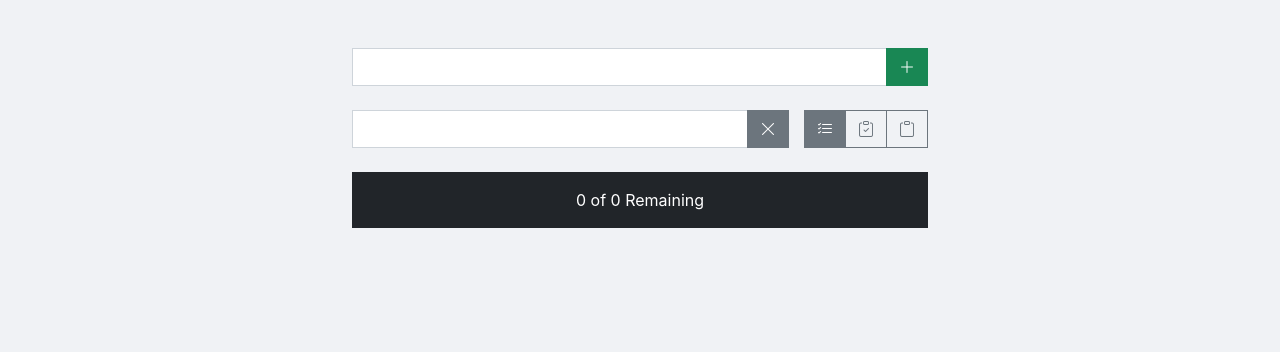
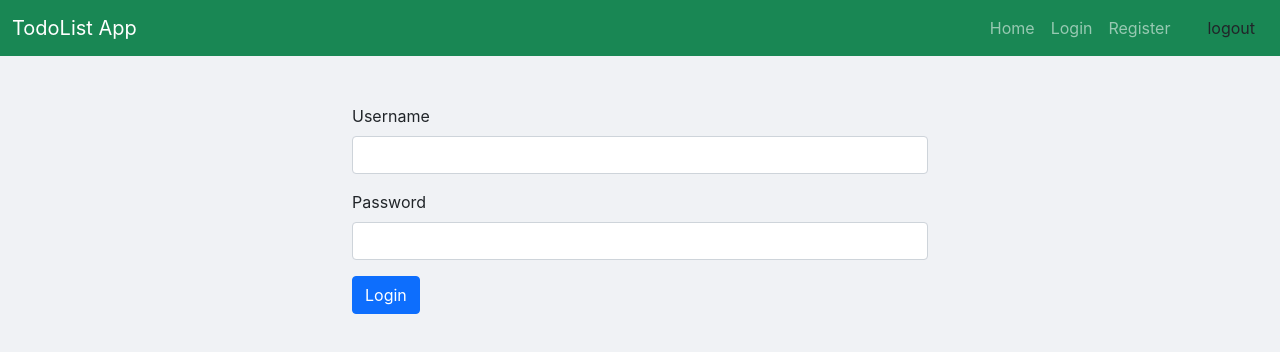
Before and after one commit to AofPatiphan/Workshop-Todo-List, a React (Create React App) app: page /login in a window 1280 px wide. Shown: the top 352 px of the page. Built offline with nearby package versions, Linux system fonts and the light colour scheme; no server answers.

Commit message:
use useLocation

```diff
--- a/package.json
+++ b/package.json
@@ -14,6 +14,7 @@
     "bootstrap-icons": "^1.7.2",
     "react": "^17.0.2",
     "react-dom": "^17.0.2",
+    "react-router-dom": "^6.2.1",
     "react-scripts": "5.0.0",
     "web-vitals": "^2.1.2"
   },
--- a/src/App.js
+++ b/src/App.js
@@ -1,21 +1,22 @@
-import AddTodo from './components/AddTodo';
-import RemainingMessage from './components/RemainingMessage';
-import SearchBar from './components/SearchBar';
-import TodoList from './components/TodoList';
-import TodoListContextProvider from './contexts/TodoListContext';
+import { Route, Routes } from 'react-router-dom';
+import Header from './components/Header';
+import Home from './pages/Home';
+import Login from './pages/Login';
+import AuthContextProvider from './contexts/AuthContext';
 
 function App() {
     return (
-        <div className="container">
-            <div className="mt-5 mx-auto mw-xs">
-                <TodoListContextProvider>
-                    <AddTodo />
-                    <SearchBar />
-                    <RemainingMessage />
-                    <TodoList />
-                </TodoListContextProvider>
+        <AuthContextProvider>
+            <Header />
+            <div className="container">
+                <div className="mt-5 mx-auto mw-xs">
+                    <Routes>
+                        <Route path="/" element={<Home />}></Route>
+                        <Route path="/login" element={<Login />}></Route>
+                    </Routes>
+                </div>
             </div>
-        </div>
+        </AuthContextProvider>
     );
 }
 
--- /dev/null
+++ b/src/components/Header.jsx
@@ -0,0 +1,72 @@
+import React from 'react';
+import { useLocation, useNavigate } from 'react-router-dom';
+import { useContext, useEffect } from 'react';
+import { AuthContext } from '../contexts/AuthContext';
+
+import { Link } from 'react-router-dom';
+const Header = () => {
+    const {
+        setUsername,
+        password,
+        setPassword,
+        error,
+        setError,
+        handleSubmitLogin,
+    } = useContext(AuthContext);
+
+    const navigate = useNavigate();
+    const { state } = useLocation();
+    console.log(state);
+
+    const handleClick = (e) => {
+        e.preventDefault();
+        localStorage.clear('token');
+        navigate('/login');
+    };
+
+    return (
+        <div>
+            <nav className="navbar navbar-expand-lg navbar-dark bg-success">
+                <div className="container-fluid">
+                    <Link className="navbar-brand" to="/">
+                        TodoList App
+                    </Link>
+                    <div className="collapse navbar-collapse justify-content-end">
+                        <div className="navbar-nav">
+                            <Link className="nav-link " to="/">
+                                Home
+                            </Link>
+                            <Link className="nav-link" to="/login" style={{}}>
+                                Login
+                            </Link>
+                            <Link
+                                className="nav-link"
+                                to="/register"
+                                style={{}}
+                            >
+                                Register
+                            </Link>
+                            <Link
+                                className="nav-link"
+                                to="/register"
+                                style={{}}
+                            >
+                                {state?.username}
+                            </Link>
+
+                            <button
+                                type="submit"
+                                className="btn "
+                                onClick={handleClick}
+                            >
+                                logout
+                            </button>
+                        </div>
+                    </div>
+                </div>
+            </nav>
+        </div>
+    );
+};
+
+export default Header;
--- /dev/null
+++ b/src/components/LoginForm.jsx
@@ -0,0 +1,50 @@
+import React from 'react';
+import { useContext } from 'react';
+import { AuthContext } from '../contexts/AuthContext';
+
+function LoginForm() {
+    const {
+        username,
+        setUsername,
+        password,
+        setPassword,
+        error,
+        handleSubmitLogin,
+    } = useContext(AuthContext);
+    return (
+        <>
+            {error && <div className="alert alert-danger">{error}</div>}
+            <form onSubmit={handleSubmitLogin}>
+                <div className="mb-3">
+                    <label htmlFor="username" className="form-label">
+                        Username
+                    </label>
+                    <input
+                        type="text"
+                        className="form-control"
+                        id="username"
+                        value={username}
+                        onChange={(e) => setUsername(e.target.value)}
+                    />
+                </div>
+                <div className="mb-3">
+                    <label htmlFor="password" className="form-label">
+                        Password
+                    </label>
+                    <input
+                        type="password"
+                        className="form-control"
+                        id="password"
+                        value={password}
+                        onChange={(e) => setPassword(e.target.value)}
+                    />
+                </div>
+                <button type="submit" className="btn btn-primary">
+                    Login
+                </button>
+            </form>
+        </>
+    );
+}
+
+export default LoginForm;
--- /dev/null
+++ b/src/config/axios.js
@@ -0,0 +1,6 @@
+import axios from 'axios';
+import { API_ENDPOINT_URL } from './env';
+
+axios.defaults.baseURL = API_ENDPOINT_URL;
+
+export default axios;
--- /dev/null
+++ b/src/config/env.js
@@ -0,0 +1,3 @@
+const API_ENDPOINT_URL = 'http://localhost:8003';
+
+export { API_ENDPOINT_URL };
--- /dev/null
+++ b/src/contexts/AuthContext.jsx
@@ -0,0 +1,45 @@
+import axios from '../config/axios';
+import { createContext, useState, useEffect } from 'react';
+import { useNavigate } from 'react-router-dom';
+const AuthContext = createContext();
+
+function AuthContextProvider(props) {
+    const [username, setUsername] = useState('');
+    const [password, setPassword] = useState('');
+    const [error, setError] = useState('');
+
+    const navigate = useNavigate();
+
+    const handleSubmitLogin = (e) => {
+        e.preventDefault();
+        axios
+            .post('/auth/login', { username, password })
+            .then((res) => {
+                console.log(res.data);
+                localStorage.setItem('token', res.data.token); // เก็บค่าไว้ใน local
+                navigate('/', { replace: false, state: { username } });
+            })
+            .catch((err) => {
+                console.log(err);
+                setError('Invalid username or password');
+                setTimeout(() => setError(''), 5000);
+            });
+    };
+    return (
+        <AuthContext.Provider
+            value={{
+                username,
+                setUsername,
+                password,
+                setPassword,
+                error,
+                setError,
+                handleSubmitLogin,
+            }}
+        >
+            {props.children}
+        </AuthContext.Provider>
+    );
+}
+export default AuthContextProvider;
+export { AuthContext };
--- a/src/index.js
+++ b/src/index.js
@@ -1,5 +1,6 @@
 import React from 'react';
 import ReactDOM from 'react-dom';
+import { BrowserRouter } from 'react-router-dom';
 import 'bootstrap/dist/css/bootstrap.min.css';
 // import '@fortawesome/fontawesome-free/css/all.css';
 import './index.css';
@@ -8,10 +9,12 @@ import reportWebVitals from './reportWebVitals';
 import 'bootstrap-icons/font/bootstrap-icons.css';
 
 ReactDOM.render(
-  <React.StrictMode>
-    <App />
-  </React.StrictMode>,
-  document.getElementById('root')
+    <React.StrictMode>
+        <BrowserRouter>
+            <App />
+        </BrowserRouter>
+    </React.StrictMode>,
+    document.getElementById('root')
 );
 
 // If you want to start measuring performance in your app, pass a function
--- /dev/null
+++ b/src/pages/Home.jsx
@@ -0,0 +1,22 @@
+import React from 'react';
+import AddTodo from '../components/AddTodo';
+import RemainingMessage from '../components/RemainingMessage';
+import SearchBar from '../components/SearchBar';
+import TodoList from '../components/TodoList';
+import TodoListContextProvider from '../contexts/TodoListContext';
+import AuthContextProvider from '../contexts/AuthContext';
+
+function Home() {
+    return (
+        <AuthContextProvider>
+            <TodoListContextProvider>
+                <AddTodo />
+                <SearchBar />
+                <RemainingMessage />
+                <TodoList />
+            </TodoListContextProvider>
+        </AuthContextProvider>
+    );
+}
+
+export default Home;
--- /dev/null
+++ b/src/pages/Login.jsx
@@ -0,0 +1,15 @@
+import React from 'react';
+import LoginForm from '../components/LoginForm';
+import AuthContextProvider from '../contexts/AuthContext';
+
+function Login() {
+    return (
+        <>
+            <AuthContextProvider>
+                <LoginForm />
+            </AuthContextProvider>
+        </>
+    );
+}
+
+export default Login;
```
Also changed, not shown: 1 other file (tests, documents, lock files or other folders).
